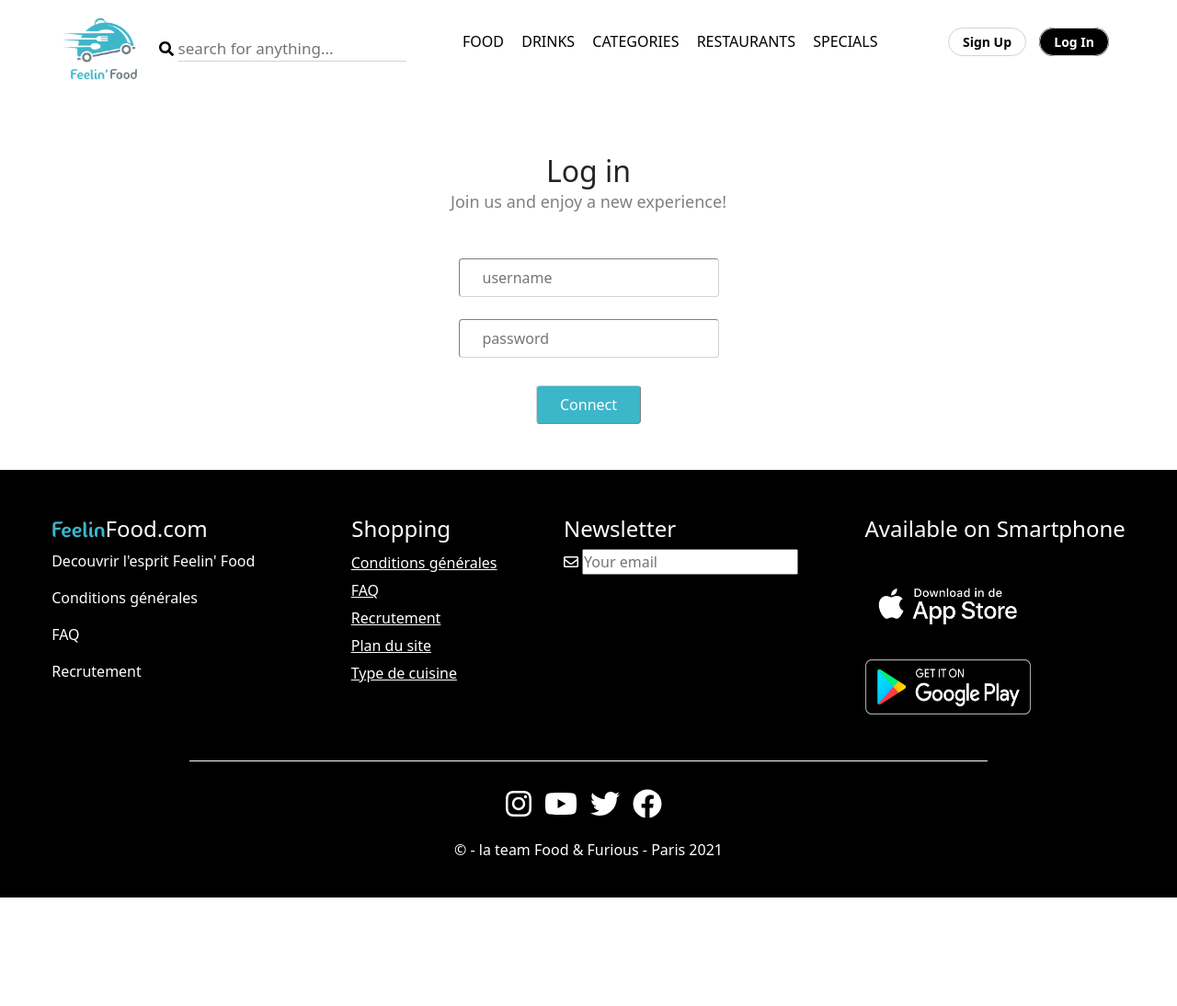
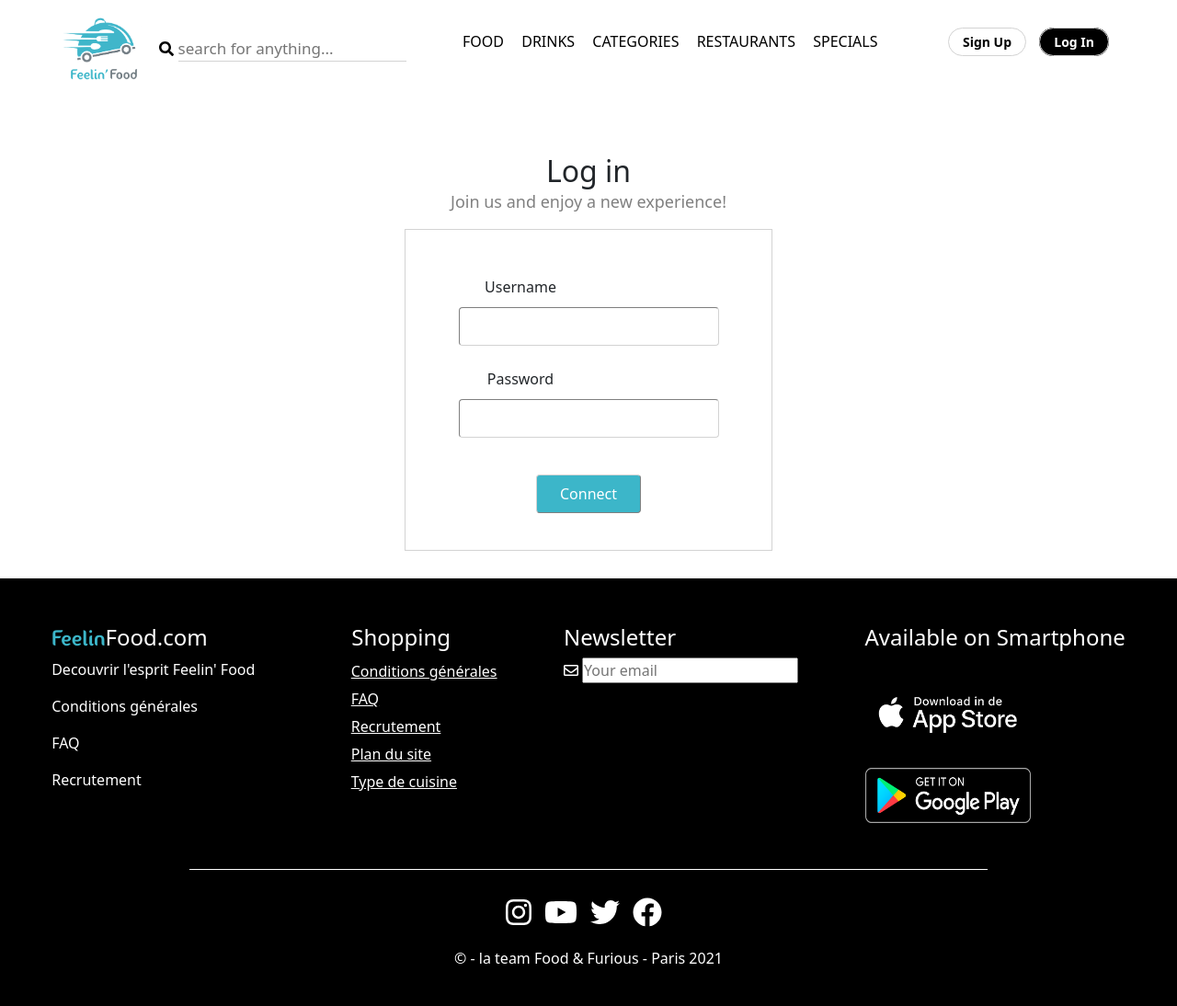
Before and after one commit to YPariset/Projet_Food_Tech, a PHP site: page /login in a window 1280 px wide. Shown: the whole page at 92% size. Before the commit the page ends 976 px from the top, so only its background shows below. Run offline with PHP 8.4, Linux system fonts and the light colour scheme.

Commit message:
Modifs Login CSS et PHP

```diff
--- a/_assets/style/login.css
+++ b/_assets/style/login.css
@@ -1,24 +1,4 @@
 
-/*.signup_identifiant{
-    display: flex;
-    flex-direction: row;
-    margin-top: 7em;
-    margin-bottom: 7em;
-}
-#name, #pass  {
-    padding-left: 3em;
-}
-
-.signup_motdepasse{
-    margin-left: 3em;
-}
-
-.signup_identifiant{
-    margin-left: 12em;
-}*/
-
-
-/********* css provisoire seb ******/
 .signup_identifiant{
     text-align:center;
     margin:50px 0;
@@ -32,7 +12,33 @@
     outline:none;
 }
 .signup_motdepasse{
-    margin-top:30px;
+    margin-top:40px;
     color:white;
     background-color: #3cb6c9;
+
 }
+.mb-2{
+
+    padding-bottom: 10PX;
+}
+
+#signup{
+    display: block;
+    align-items: center;
+    height:350px;
+    width:400px;
+    border: 1px;
+    border-style: solid;
+    border-color: lightgray;
+    margin-left: auto;
+    margin-right: auto;
+    margin-bottom: 30px;
+}
+label
+{
+   display:block;
+    width:250px;
+    float:left;
+    white-space: nowrap;
+    padding-bottom: 10px;
+}
--- a/views/login_view.php
+++ b/views/login_view.php
@@ -13,11 +13,11 @@
      <h2 class="mb-2">Join us and enjoy a new experience!</h2>
           <div id="signup">
                <form action="" method="post" class="signup_identifiant" >
-
-               <input placeholder="username" type="username" id="name" name="username">
+               <label for="name">Username</label><br>
+               <input type="username" id="name" name="username">
                <br><br>
-
-               <input placeholder="password" type="password" id="pass" name="password">
+               <label for="pass">Password</label><br>
+               <input  type="password" id="pass" name="password">
                <br>
                <button class="signup_motdepasse" name="valider">Connect</button>
           </form>
```
